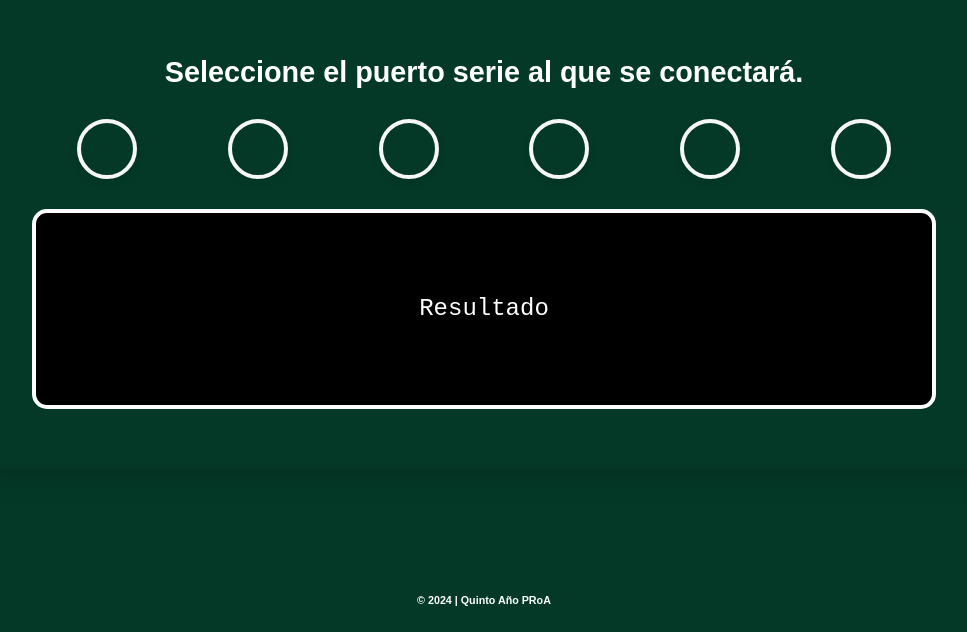
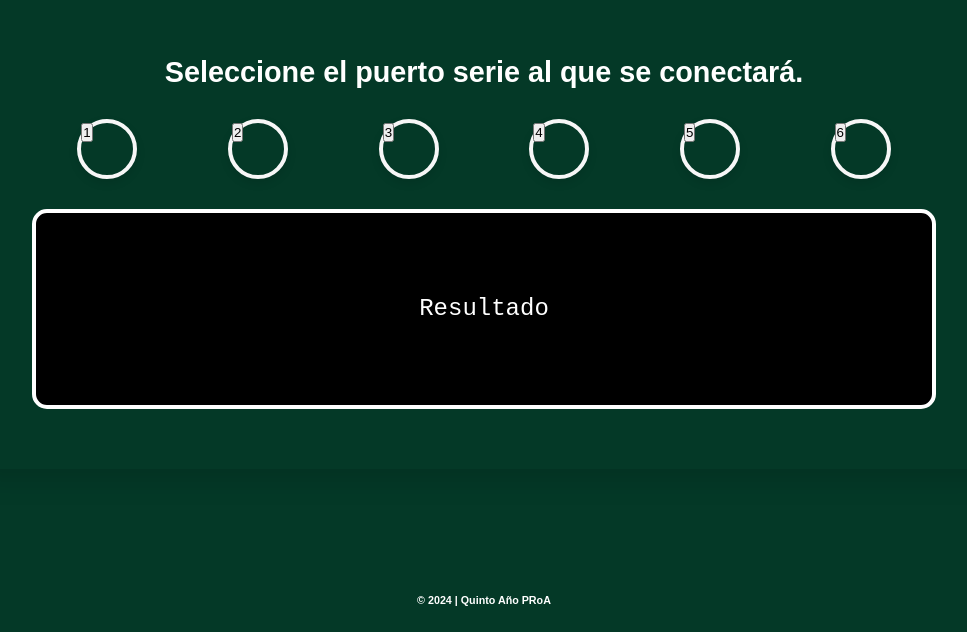
Before and after one commit to indridd20/Interfaz-para-la-Visualizaci-n-de-Datos-del-Sensor-MQ2, a plain HTML site: page interfaz.html in a window 1280 px wide. Shown: the part 168-800 px from the top of the page, without its empty margins (156-1123 px from the left). Drawn offline with Linux system fonts and the light colour scheme.

Commit message:
Update interfaz.html

```diff
--- a/interfaz.html
+++ b/interfaz.html
@@ -12,12 +12,12 @@
         <section class="right-section">
             <h2>Seleccione el puerto serie al que se conectará.</h2>
             <section class="port-selection">
-                <div class="port"></div>
-                <div class="port"></div>
-                <div class="port"></div>
-                <div class="port"></div>
-                <div class="port"></div>
-                <div class="port"></div>
+                <div class="port"><button>1</button></div>
+                <div class="port"><button>2</button></div>
+                <div class="port"><button>3</button></div>
+                <div class="port"><button>4</button></div>
+                <div class="port"><button>5</button></div>
+                <div class="port"><button>6</button></div>
             </section>
             <section class="result-box">
                 <p>Resultado</p>
```
